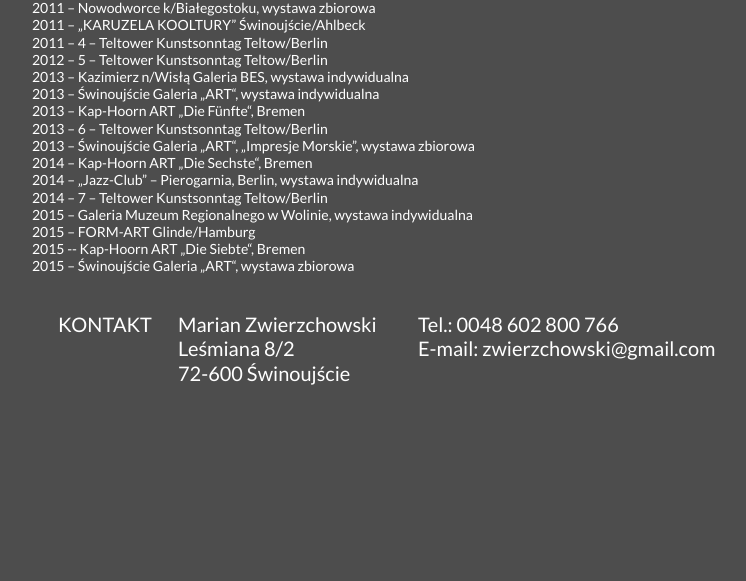
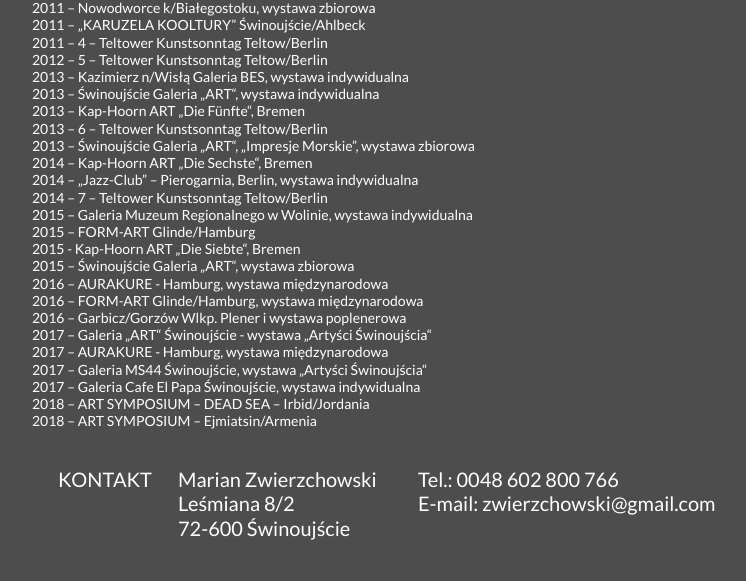
Before and after one commit to blopatka/zwierzchowski-malarstwo, a PHP site: page / in a window 1280 px wide. Shown: the part 1821-2402 px from the top of the page, without its empty margins (258-1004 px from the left). Before the commit the page ends 2206 px from the top, so only its background shows below. Run offline with PHP 8.4, Linux system fonts and the light colour scheme.

Commit message:
aktualizacja spisu wystaw

```diff
--- a/site/page/zyciorys.php
+++ b/site/page/zyciorys.php
@@ -87,7 +87,16 @@ document.title="Marian Zwierzchowski - Biografia";
 		<li>2014 – 7 – Teltower Kunstsonntag Teltow/Berlin</li>
 		<li>2015 – Galeria Muzeum Regionalnego w Wolinie, wystawa indywidualna</li>
 		<li>2015 – FORM-ART Glinde/Hamburg</li>
-		<li>2015 -- Kap-Hoorn ART „Die Siebte“, Bremen</li>
+		<li>2015 - Kap-Hoorn ART „Die Siebte“, Bremen</li>
 		<li>2015 – Świnoujście Galeria „ART“, wystawa zbiorowa</li>
+        <li>2016 – AURAKURE - Hamburg, wystawa międzynarodowa</li>
+        <li>2016 – FORM-ART Glinde/Hamburg, wystawa międzynarodowa</li>
+        <li>2016 – Garbicz/Gorzów Wlkp. Plener i wystawa poplenerowa</li>
+        <li>2017 – Galeria „ART“ Świnoujście - wystawa „Artyści Świnoujścia“</li>
+        <li>2017 – AURAKURE - Hamburg, wystawa międzynarodowa</li>
+        <li>2017 – Galeria MS44 Świnoujście, wystawa „Artyści Świnoujścia“</li>
+        <li>2017 – Galeria Cafe El Papa Świnoujście, wystawa indywidualna</li>
+        <li>2018 – ART SYMPOSIUM – DEAD SEA – Irbid/Jordania</li>
+        <li>2018 – ART SYMPOSIUM – Ejmiatsin/Armenia</li>
 	</ul>
 </div>
```
Also changed, not shown: site/page/lebenslauf.php (+10 -1 lines).
